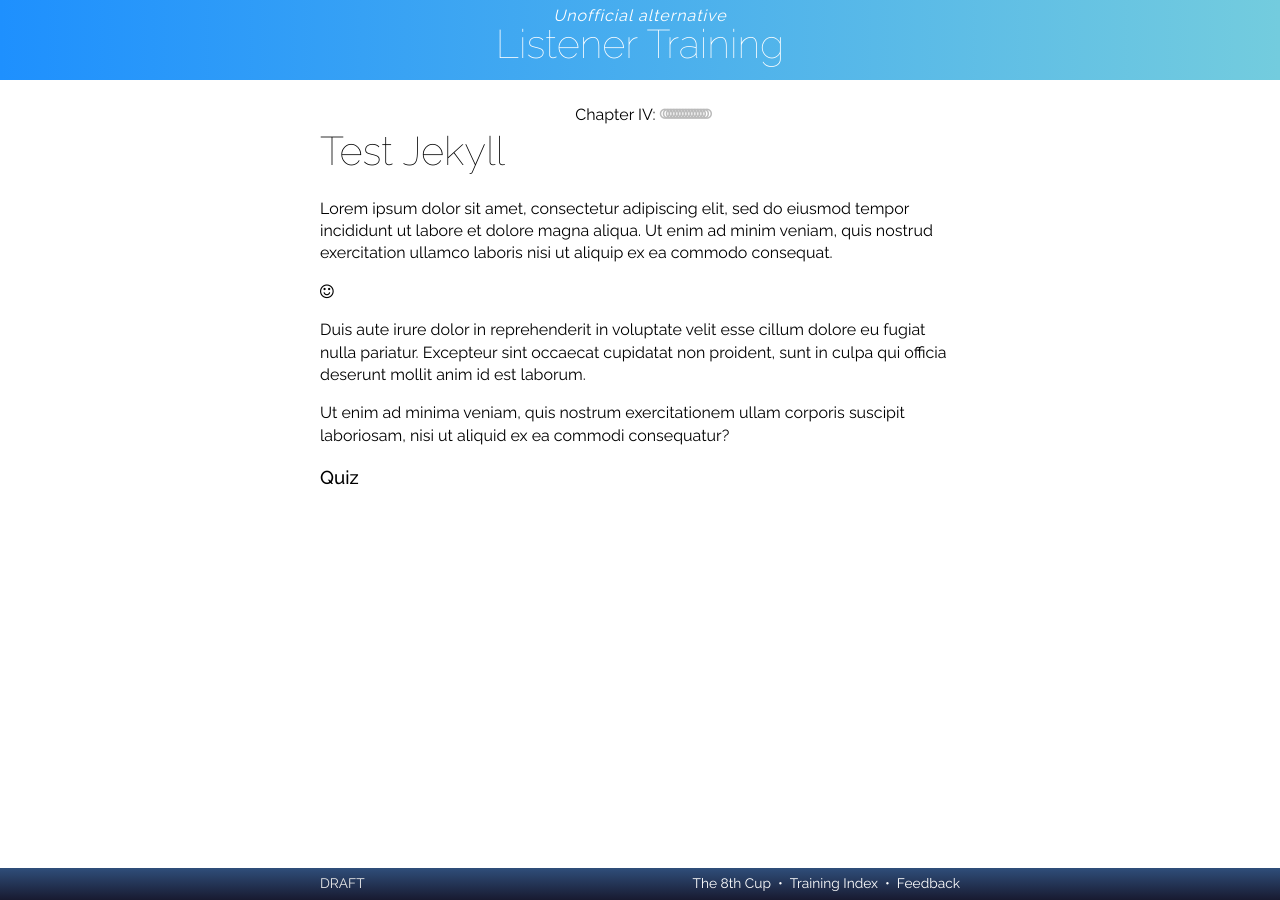
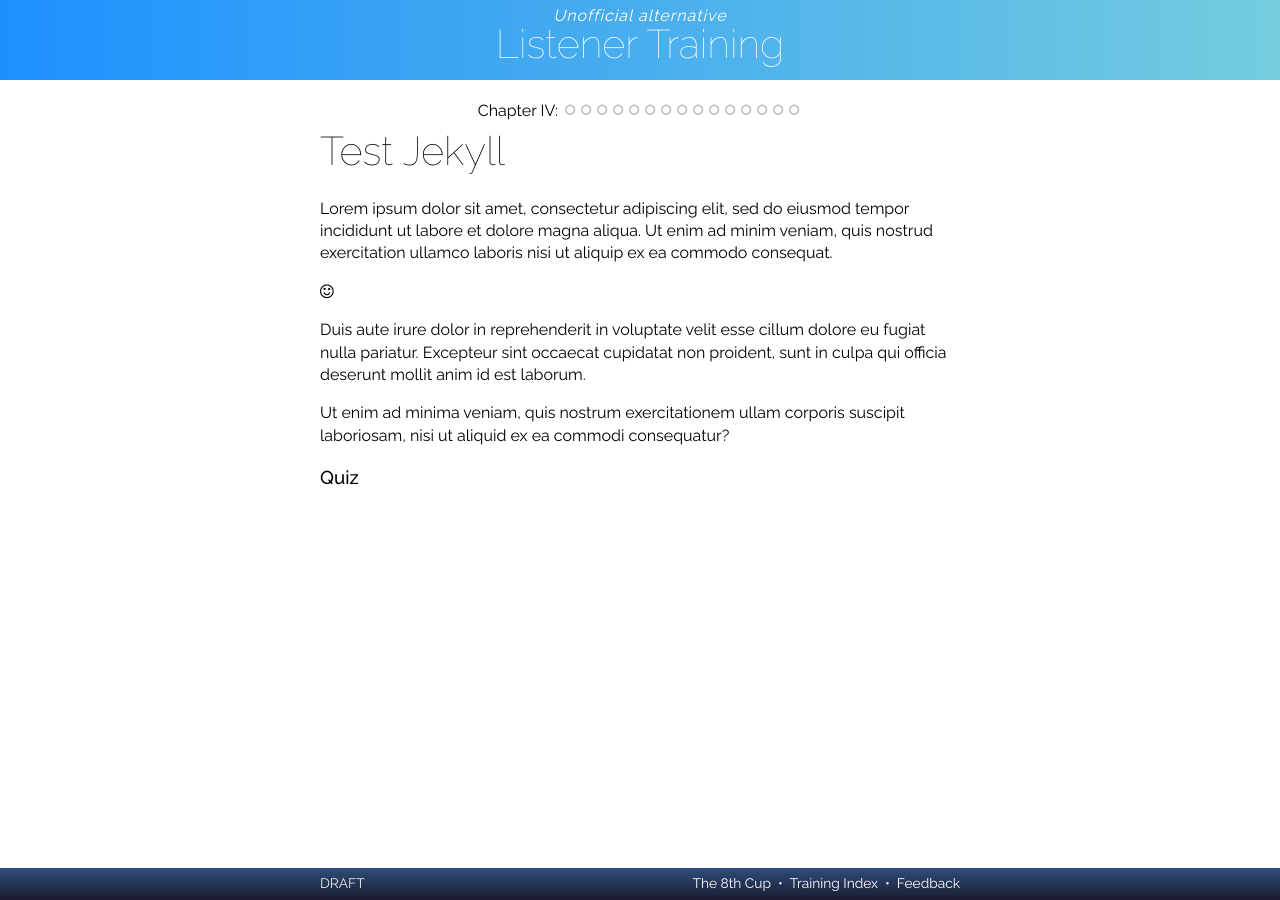
Before and after one commit to RarelyCharlie/rarelycharlie.github.io, a Jekyll site: the page built from test.md, in a window 1280 px wide. Built offline with Jekyll 4.4.1, drawn with Linux system fonts in a browser that asks for light colours; nearby versions of some CDN libraries.

Commit message:
progress spacing

```diff
--- a/_layouts/listen.html
+++ b/_layouts/listen.html
@@ -71,9 +71,9 @@ a {text-decoration: none;}
 a:hover {text-decoration: underline;}
 i.fa-heart {color: red;}
 i.fa-star {color: gold;}
-#progress {height: 24px; text-align: center; position: relative; top: 24px;}
+#progress {height: 24px; text-align: center; position: relative; top: 20px;}
 #progress span {font-size: 12px; display: inline-block; position: relative; bottom: 2px;}
-#progress i.fa {display: inline-block; width: 3px;}
+#progress i.fa {display: inline-block; width: 16px;}
 </style>
 <script>
 Persist = {
```
